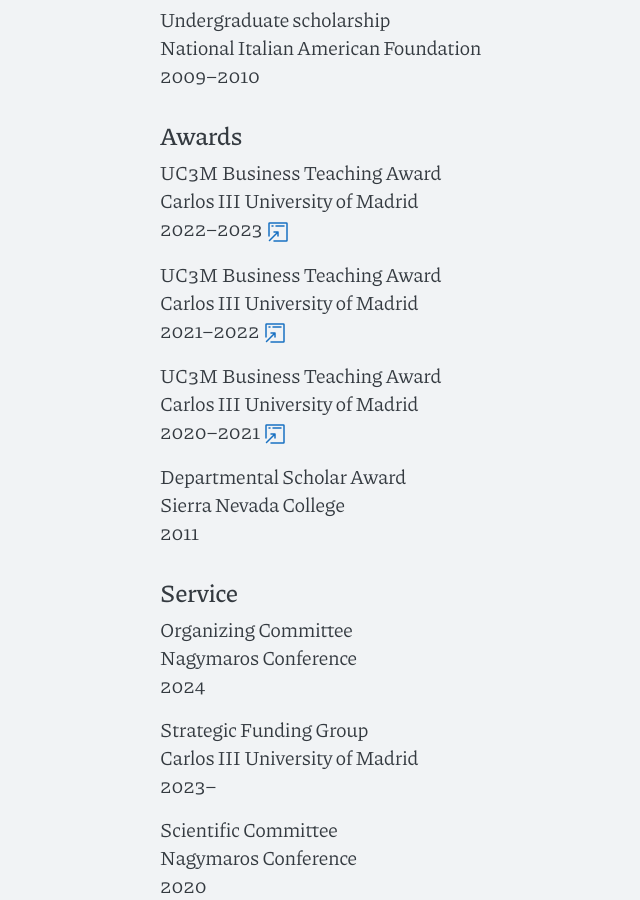
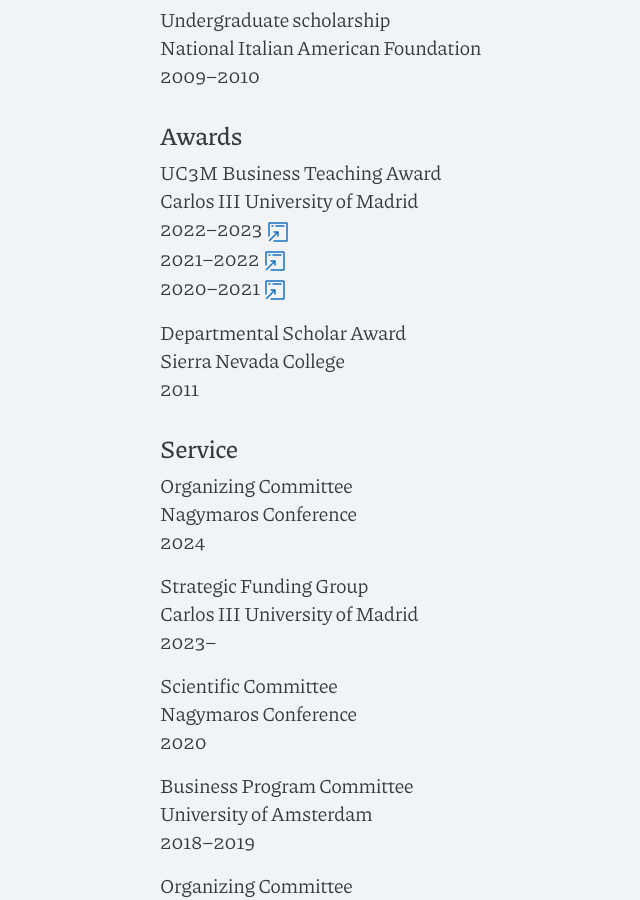
Before and after one commit to piazzai/piazzai.github.io, a Jekyll site: the page built from cv.md, in a window 1280 px wide and 900 px high, scrolled down 4602 px. Shown: the whole window, without its empty margins (207-847 px from the left). Built offline with Jekyll 4.4.1, drawn with Linux system fonts in a browser that asks for light colours.

Commit message:
Compress awards

```diff
--- a/cv.md
+++ b/cv.md
@@ -152,13 +152,7 @@
 UC3M Business Teaching Award
 Carlos III University of Madrid
 2022--2023 {% include iconlink.html href="https://business.uc3m.es/en/news/noticia/345" icon="svg/open-in-browser.svg" %}
-
-UC3M Business Teaching Award
-Carlos III University of Madrid
 2021--2022 {% include iconlink.html href="https://business.uc3m.es/en/news/noticia/328" icon="svg/open-in-browser.svg" %}
-
-UC3M Business Teaching Award
-Carlos III University of Madrid
 2020--2021 {% include iconlink.html href="https://business.uc3m.es/en/news/noticia/310" icon="svg/open-in-browser.svg" %}
 
 Departmental Scholar Award
```
